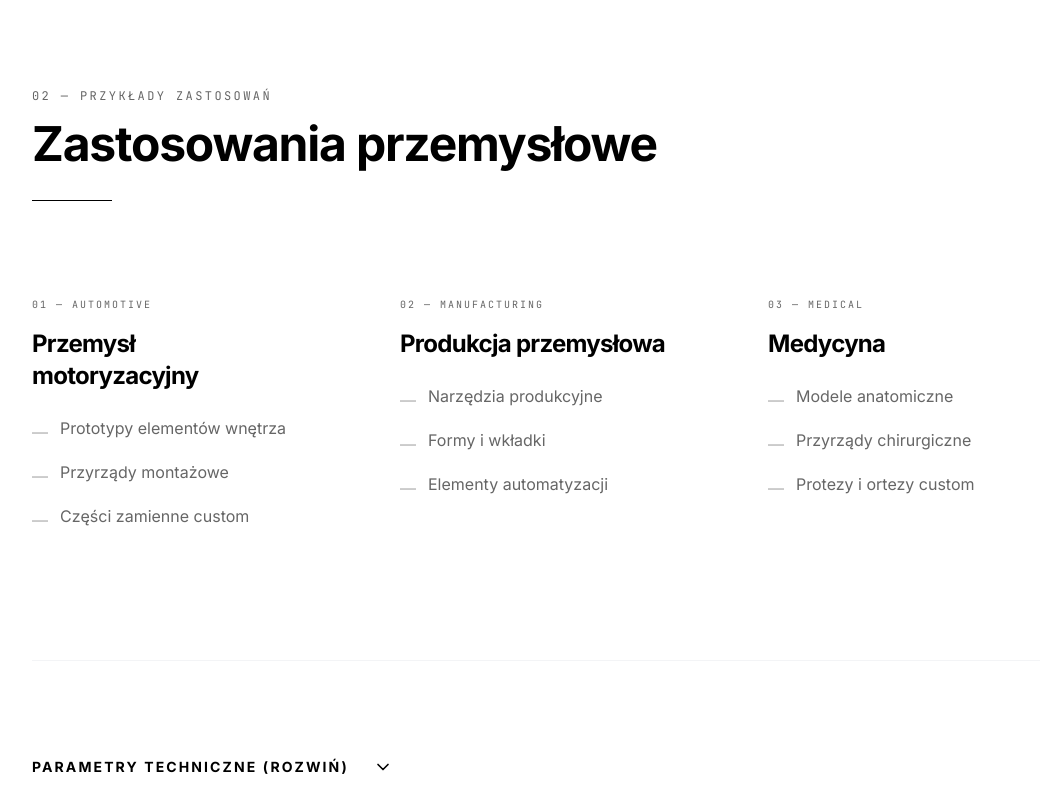
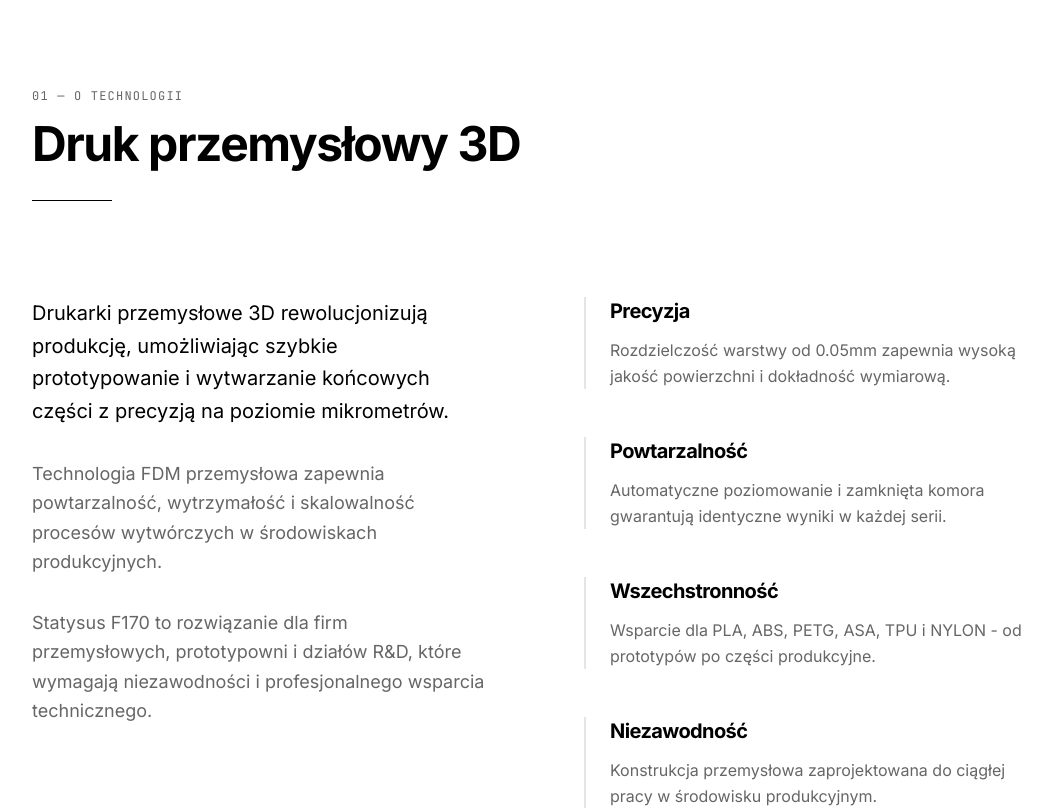
Before and after one commit to jann5/drukmajster-3d, a React (Vite) app in the folder app/: page / in a window 1280 px wide. Shown: the part 840-1648 px from the top of the page, without its empty margins (144-1196 px from the left). Built offline with nearby package versions, Linux system fonts and the light colour scheme.

Commit message:
Navigation Refinement: Organized sections and labels to match 'Home, O technologii, Parametry, Korzyści, Zastosowania, Kontakt'.

```diff
--- a/app/src/App.tsx
+++ b/app/src/App.tsx
@@ -3,6 +3,7 @@
 import { Sidebar } from './components/Sidebar';
 import { Footer } from './components/Footer';
 import { HomeSection } from './sections/HomeSection';
+import { AboutSection } from './sections/AboutSection';
 import { SpecsSection } from './sections/SpecsSection';
 import { BenefitsSection } from './sections/BenefitsSection';
 import { UseCasesSection } from './sections/UseCasesSection';
@@ -24,7 +25,7 @@
 
   const scrollToSection = (index: number) => {
     setActiveSection(index); // Immediate update
-    const sectionIds = ['home', 'specs', 'benefits', 'usecases', 'contact'];
+    const sectionIds = ['home', 'about', 'specs', 'benefits', 'usecases', 'contact'];
     const element = document.getElementById(sectionIds[index]);
     if (element) {
       const lenis = (window as any).lenis;
@@ -74,14 +75,14 @@
     const observer = new IntersectionObserver((entries) => {
       entries.forEach((entry) => {
         if (entry.isIntersecting) {
-          const sectionIds = ['home', 'specs', 'benefits', 'usecases', 'contact'];
+          const sectionIds = ['home', 'about', 'specs', 'benefits', 'usecases', 'contact'];
           const index = sectionIds.indexOf(entry.target.id);
           if (index !== -1) setActiveSection(index);
         }
       });
     }, observerOptions);
 
-    const sectionIds = ['home', 'specs', 'benefits', 'usecases', 'contact'];
+    const sectionIds = ['home', 'about', 'specs', 'benefits', 'usecases', 'contact'];
     sectionIds.forEach((id) => {
       const element = document.getElementById(id);
       if (element) observer.observe(element);
@@ -117,6 +118,7 @@
       {/* Main Content Container - removed overflow-hidden to fix shadow clipping */}
       <main className="md:pl-20 w-full overflow-x-hidden">
         <HomeSection onOpenGallery={() => setIsGalleryOpen(true)} />
+        <AboutSection />
         <SpecsSection />
         <BenefitsSection />
         <UseCasesSection />
--- a/app/src/components/Sidebar.tsx
+++ b/app/src/components/Sidebar.tsx
@@ -6,7 +6,7 @@
   onOpenGallery?: () => void;
 }
 
-const sections = ['Home', 'Parametry', 'Korzyści', 'Technologia', 'Kontakt'];
+const sections = ['Home', 'O technologii', 'Parametry', 'Korzyści', 'Zastosowania', 'Kontakt'];
 
 export function Sidebar({ activeSection, onNavigate, onOpenGallery }: SidebarProps) {
   return (
--- a/app/src/sections/BenefitsSection.tsx
+++ b/app/src/sections/BenefitsSection.tsx
@@ -45,7 +45,7 @@
         <div className="mb-24">
           <Reveal>
             <span className="font-mono text-gray-text text-xs uppercase tracking-widest block mb-4">
-              03 — Dlaczego my?
+              03 — Korzyści
             </span>
           </Reveal>
 
--- a/app/src/sections/SpecsSection.tsx
+++ b/app/src/sections/SpecsSection.tsx
@@ -1,7 +1,5 @@
 import { Reveal } from '../components/ui/Reveal';
-import { motion, AnimatePresence } from 'framer-motion';
-import { useState } from 'react';
-import { ChevronDown } from 'lucide-react';
+import { motion } from 'framer-motion';
 
 interface SpecItem {
   label: string;
@@ -28,41 +26,7 @@
   { label: 'Zgodność prawna', value: 'CE, FCC, RoHS, REACH' },
 ];
 
-const useCases = [
-  {
-    number: '01',
-    industry: 'Automotive',
-    title: 'Przemysł motoryzacyjny',
-    applications: [
-      'Prototypy elementów wnętrza',
-      'Przyrządy montażowe',
-      'Części zamienne custom'
-    ]
-  },
-  {
-    number: '02',
-    industry: 'Manufacturing',
-    title: 'Produkcja przemysłowa',
-    applications: [
-      'Narzędzia produkcyjne',
-      'Formy i wkładki',
-      'Elementy automatyzacji'
-    ]
-  },
-  {
-    number: '03',
-    industry: 'Medical',
-    title: 'Medycyna',
-    applications: [
-      'Modele anatomiczne',
-      'Przyrządy chirurgiczne',
-      'Protezy i ortezy custom'
-    ]
-  }
-];
-
 export function SpecsSection() {
-  const [showSpecs, setShowSpecs] = useState(false);
   const leftColumn = specs.filter((_, i) => i % 2 === 0);
   const rightColumn = specs.filter((_, i) => i % 2 !== 0);
 
@@ -76,13 +40,13 @@
         <div className="mb-20 md:mb-24">
           <Reveal>
             <span className="font-mono text-gray-text text-xs uppercase tracking-[0.2em] block mb-4">
-              02 — Przykłady zastosowań
+              02 — Parametry
             </span>
           </Reveal>
 
           <Reveal delay={0.1}>
             <h2 className="font-sans font-bold text-black text-3xl md:text-5xl mb-8 tracking-tight">
-              Zastosowania przemysłowe
+              Specyfikacja Stratasys F170
             </h2>
           </Reveal>
 
@@ -95,57 +59,8 @@
           />
         </div>
 
-        {/* Applications Grid */}
-        <div className="grid grid-cols-1 md:grid-cols-3 gap-12 md:gap-16 lg:gap-24 mb-24 md:mb-32">
-          {useCases.map((useCase, index) => (
-            <Reveal key={useCase.industry} delay={0.2 + index * 0.1} width="100%">
-              <div className="group hover:-translate-y-2 transition-transform duration-500 ease-premium">
-                <span className="font-mono text-gray-text text-[10px] uppercase tracking-[0.2em] block mb-4">
-                  {useCase.number} — {useCase.industry}
-                </span>
-                <h3 className="font-sans font-bold text-black text-2xl mb-6 group-hover:underline decoration-1 underline-offset-[12px] transition-all duration-500">
-                  {useCase.title}
-                </h3>
-                <ul className="space-y-4">
-                  {useCase.applications.map((app, appIndex) => (
-                    <li key={appIndex} className="font-sans text-gray-text text-sm md:text-base flex items-start gap-3 group/item">
-                      <span className="text-black opacity-30 mt-1 transition-opacity group-hover/item:opacity-100">—</span>
-                      <span className="group-hover/item:text-black transition-colors duration-300">{app}</span>
-                    </li>
-                  ))}
-                </ul>
-              </div>
-            </Reveal>
-          ))}
-        </div>
-
-        {/* Collapsible Specs */}
-        <div className="border-t border-gray-100 pt-16 md:pt-20">
-          <button
-            onClick={() => setShowSpecs(!showSpecs)}
-            className="flex items-center justify-between w-full md:w-auto md:justify-start gap-6 group hover:text-gray-600 transition-colors py-4"
-          >
-            <span className="font-sans font-bold text-black text-xs md:text-sm uppercase tracking-[0.15em] transition-colors group-hover:text-gray-600">
-              Parametry techniczne (rozwiń)
-            </span>
-            <motion.div
-              animate={{ rotate: showSpecs ? 180 : 0 }}
-              transition={{ duration: 0.6, ease: [0.16, 1, 0.3, 1] }}
-            >
-              <ChevronDown size={20} className="text-black group-hover:text-gray-600 transition-colors" />
-            </motion.div>
-          </button>
-
-          <AnimatePresence>
-            {showSpecs && (
-              <motion.div
-                initial={{ height: 0, opacity: 0 }}
-                animate={{ height: 'auto', opacity: 1 }}
-                exit={{ height: 0, opacity: 0 }}
-                transition={{ duration: 0.8, ease: [0.16, 1, 0.3, 1] }}
-                className="overflow-hidden"
-              >
-                <div className="grid grid-cols-1 md:grid-cols-2 gap-x-16 lg:gap-x-24 pt-12 md:pt-16">
+        {/* Technical Specs Grid */}
+        <div className="grid grid-cols-1 md:grid-cols-2 gap-x-16 lg:gap-x-24 pt-4 md:pt-8">
           {/* Left Column */}
           <div className="space-y-0">
             {leftColumn.map((spec) => (
@@ -176,10 +91,13 @@
             ))}
           </div>
         </div>
-              </motion.div>
-            )}
-          </AnimatePresence>
+
+        {/* Note about technology */}
+        <Reveal delay={0.5} width="100%">
+          <div className="mt-16 text-gray-text font-sans text-sm italic">
+            * Wszystkie parametry zgodnie ze specyfikacją producenta Stratasys Ltd.
           </div>
+        </Reveal>
       </div>
     </section>
   );
```
Also changed, not shown: app/src/sections/UseCasesSection.tsx (+61 -12 lines). Lines whose indentation alone changed are shown as unchanged.
